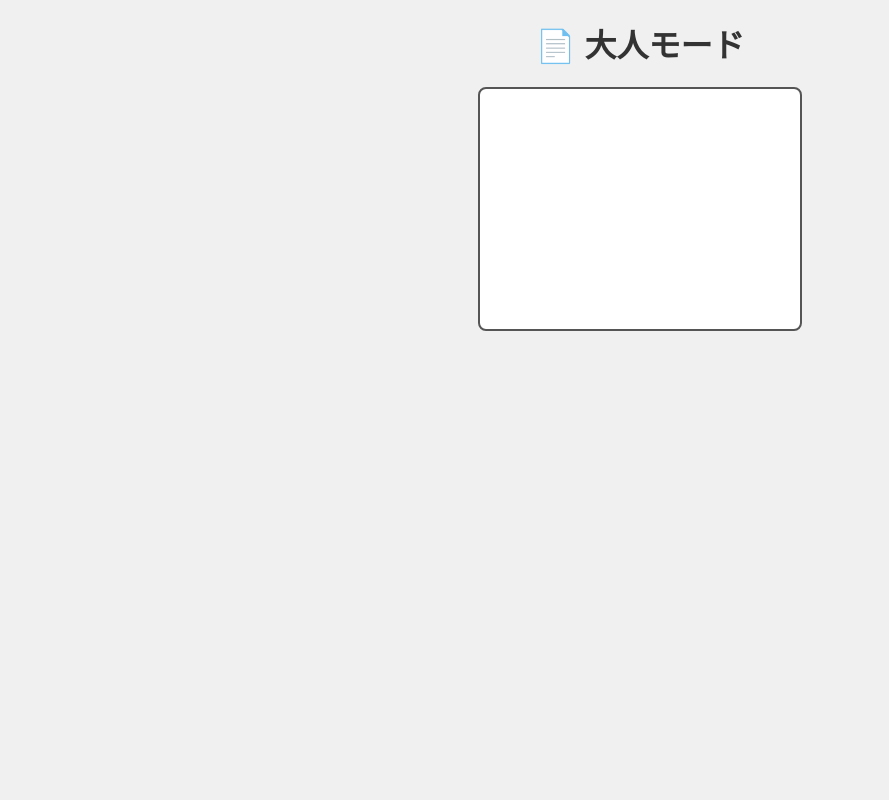
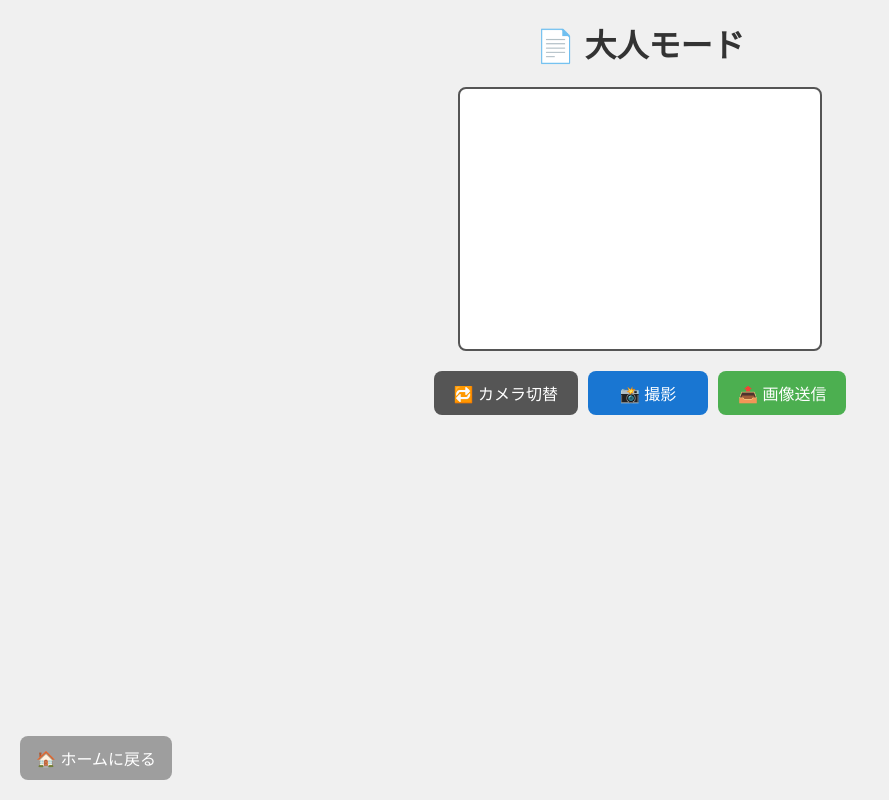
Before and after one commit to okekeyade/business, a Flask app: page /adult in a window 1280 px wide. Shown: the whole page, without its empty margins (0-889 px from the left). Run offline with Flask 3, Linux system fonts and the light colour scheme; parts of the project's set-up code (start-up, migrations or seed data) failed here and were passed over.

Commit message:
Update adult.html

```diff
--- a/templates/adult.html
+++ b/templates/adult.html
@@ -21,8 +21,9 @@
     #camera-container {
       position: relative;
       margin: 20px auto;
-      width: 320px;
-      height: 240px;
+      width: 90%;
+      max-width: 360px;
+      height: 260px;
       border: 2px solid #555;
       border-radius: 8px;
       overflow: hidden;
@@ -39,17 +40,22 @@
       display: none;
     }
 
+    /* 🔽 ボタンを中央にまとめて表示 */
     .button-group {
       margin-top: 20px;
+      display: flex;
+      flex-wrap: wrap;
+      justify-content: center;
+      gap: 10px;
     }
 
     button {
-      margin: 10px;
       padding: 10px 20px;
       font-size: 16px;
       border: none;
       border-radius: 8px;
       cursor: pointer;
+      min-width: 120px;
     }
 
     #capture-btn {
@@ -73,12 +79,15 @@
       position: fixed;
       bottom: 20px;
       left: 20px;
+      padding: 10px 16px;
+      border-radius: 8px;
     }
 
     #result {
       margin-top: 20px;
       font-size: 16px;
       color: #333;
+      min-height: 24px;
     }
   </style>
 </head>
@@ -90,4 +99,68 @@
     <canvas id="canvas"></canvas>
   </div>
 
-  <div
+  <!-- ✅ ボタンが中央に並ぶ -->
+  <div class="button-group">
+    <button id="flip-btn">🔁 カメラ切替</button>
+    <button id="capture-btn">📸 撮影</button>
+    <button id="send-btn">📤 画像送信</button>
+  </div>
+
+  <div id="result"></div>
+
+  <button id="home-btn" onclick="location.href='/'">🏠 ホームに戻る</button>
+
+  <script>
+    let video = document.getElementById('camera');
+    let canvas = document.getElementById('canvas');
+    let currentStream;
+    let facingMode = "environment"; // 大人は背面からスタート
+
+    async function startCamera() {
+      if (currentStream) {
+        currentStream.getTracks().forEach(track => track.stop());
+      }
+      try {
+        currentStream = await navigator.mediaDevices.getUserMedia({
+          video: { facingMode: facingMode }
+        });
+        video.srcObject = currentStream;
+      } catch (err) {
+        alert("カメラにアクセスできません: " + err.message);
+      }
+    }
+
+    document.getElementById('flip-btn').onclick = async () => {
+      facingMode = (facingMode === "user") ? "environment" : "user";
+      await startCamera();
+    };
+
+    document.getElementById('capture-btn').onclick = () => {
+      let context = canvas.getContext('2d');
+      canvas.width = video.videoWidth;
+      canvas.height = video.videoHeight;
+      context.drawImage(video, 0, 0, canvas.width, canvas.height);
+      document.getElementById('result').innerText = "📷 撮影完了。送信ボタンを押してください。";
+    };
+
+    document.getElementById('send-btn').onclick = async () => {
+      let imgData = canvas.toDataURL('image/png');
+      document.getElementById('result').innerText = "⏳ 画像を送信中...";
+      try {
+        const res = await fetch('/ocr', {
+          method: 'POST',
+          headers: { 'Content-Type': 'application/json' },
+          body: JSON.stringify({ image: imgData })
+        });
+        const result = await res.json();
+        document.getElementById('result').innerText =
+          `📊 認識結果：${result.item}（${result.amount}円）`;
+      } catch (err) {
+        document.getElementById('result').innerText = "⚠️ エラー: " + err.message;
+      }
+    };
+
+    startCamera();
+  </script>
+</body>
+</html>
```
